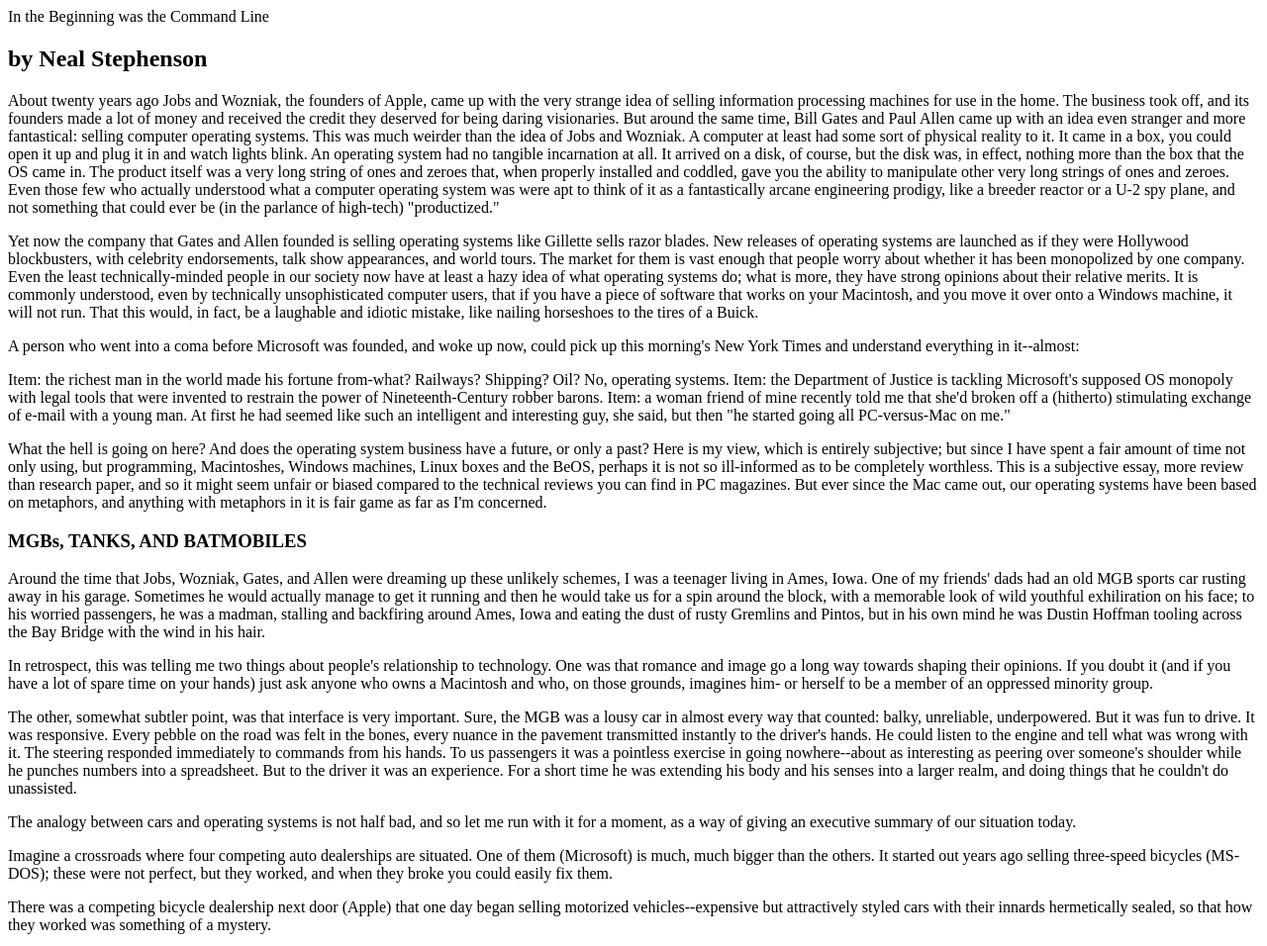
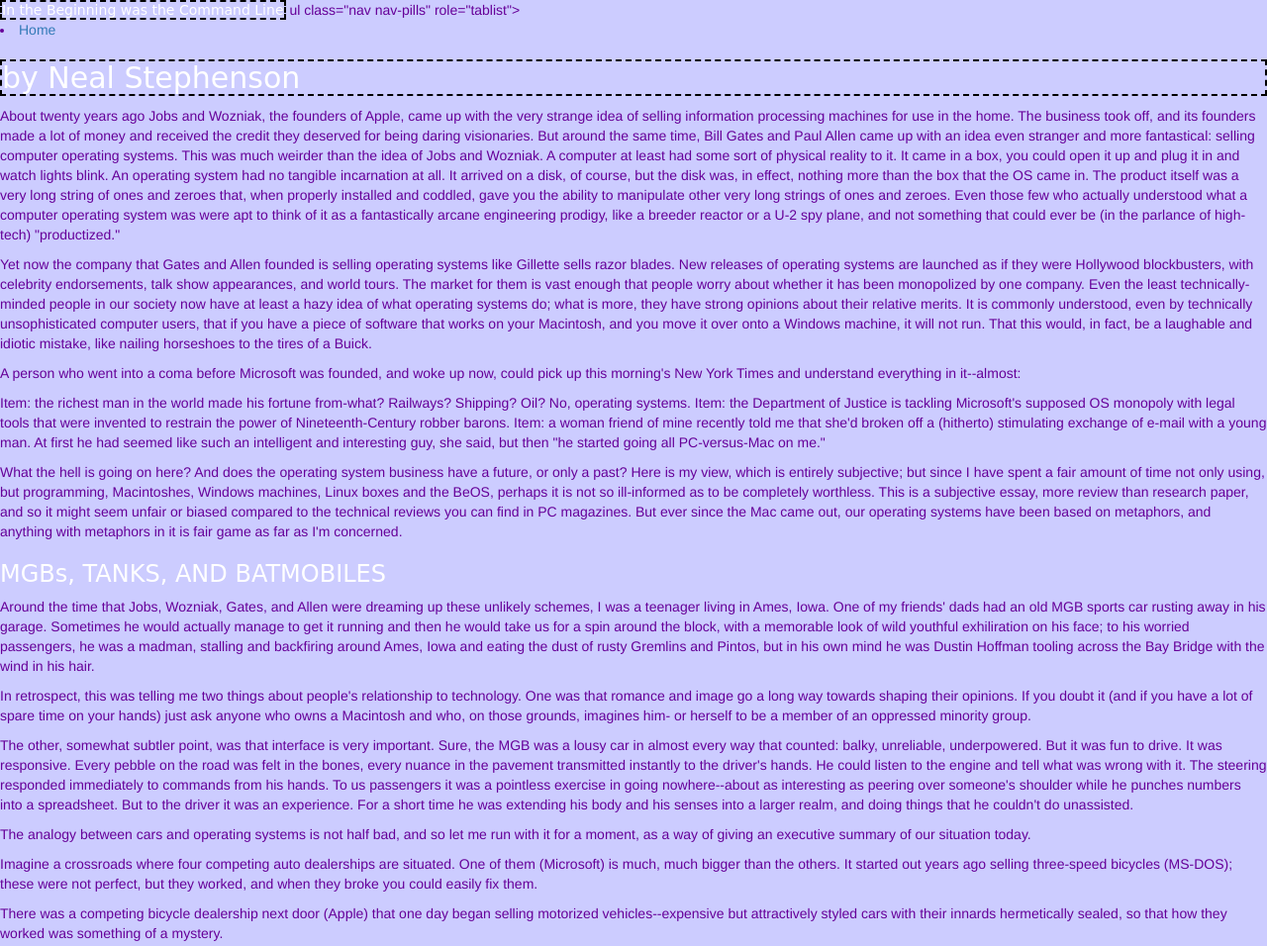
Before and after one commit to toripopinko/project-portfolio, a plain HTML site: page 01beginning.html in a window 1280 px wide. Shown: the top 956 px of the page at 99% size. Drawn offline with nearby package versions, Linux system fonts and the light colour scheme.

Commit message:
01beginning bootstrap

```diff
--- a/01beginning.html
+++ b/01beginning.html
@@ -1,11 +1,27 @@
 <!DOCTYPE html>
 <html>
     <head>
+
+
+        <!-- Latest compiled and minified CSS -->
+<link rel="stylesheet" href="https://maxcdn.bootstrapcdn.com/bootstrap/3.3.1/css/bootstrap.min.css">
+
+<!-- Optional theme -->
+<link rel="stylesheet" href="https://maxcdn.bootstrapcdn.com/bootstrap/3.3.1/css/bootstrap-theme.min.css">
+
+<!-- Latest compiled and minified JavaScript -->
+<script src="https://maxcdn.bootstrapcdn.com/bootstrap/3.3.1/js/bootstrap.min.js"></script>
+
+
+    <link rel="stylesheet" href="css/01beginning.css">
+
 
     <body>
 
     <h>In the Beginning was the Command Line</h>
 
+    ul class="nav nav-pills" role="tablist">
+  <li role="presentation" class="active"><a href="#">Home <span class="badge"</span></a></li>
         <h2>by Neal Stephenson</h2>
 
 <p>About twenty years ago Jobs and Wozniak, the founders of Apple, came up with the very strange idea of selling information processing machines for use in the home. The business took off, and its founders made a lot of money and received the credit they deserved for being daring visionaries. But around the same time, Bill Gates and Paul Allen came up with an idea even stranger and more fantastical: selling computer operating systems. This was much weirder than the idea of Jobs and Wozniak. A computer at least had some sort of physical reality to it. It came in a box, you could open it up and plug it in and watch lights blink. An operating system had no tangible incarnation at all. It arrived on a disk, of course, but the disk was, in effect, nothing more than the box that the OS came in. The product itself was a very long string of ones and zeroes that, when properly installed and coddled, gave you the ability to manipulate other very long strings of ones and zeroes. Even those few who actually understood what a computer operating system was were apt to think of it as a fantastically arcane engineering prodigy, like a breeder reactor or a U-2 spy plane, and not something that could ever be (in the parlance of high-tech) "productized."</p>
--- /dev/null
+++ b/birthday/css/01beginning.css
@@ -0,0 +1,11 @@
+* {
+-moz-box-sizing: border-box;
+-webkit-box-sizing: border-box;
+box-sizing: border-box;
+}
+/* set the default color, font-size, and line height */
+
+
+body {
+    background-color: #CC99FF;
+}
--- /dev/null
+++ b/css/01beginning.css
@@ -0,0 +1,35 @@
+* {
+-moz-box-sizing: border-box;
+-webkit-box-sizing: border-box;
+box-sizing: border-box;
+}
+/* set the default color, font-size, and line height */
+
+
+body {
+    background-color: #CCCCFF;
+    color: #660099;
+}
+
+
+h {
+    border: 2px dashed black;
+    color: white;
+    font-family: cursive;
+}
+
+h2 {
+     border: 2px dashed black;
+    color: white;
+    font-family: cursive;
+}
+
+h3 {
+    color: white;
+    font-family: cursive;
+}
+
+.page-header {
+    color: white;
+    font-family: cursive;
+}
```
